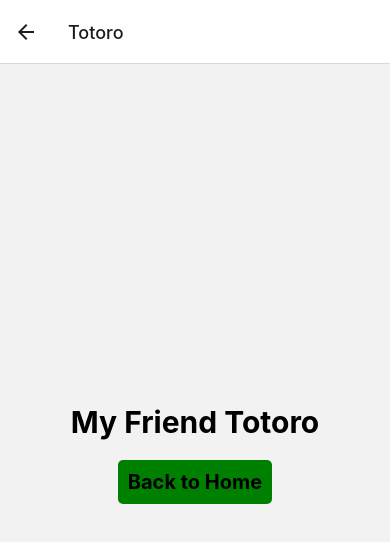
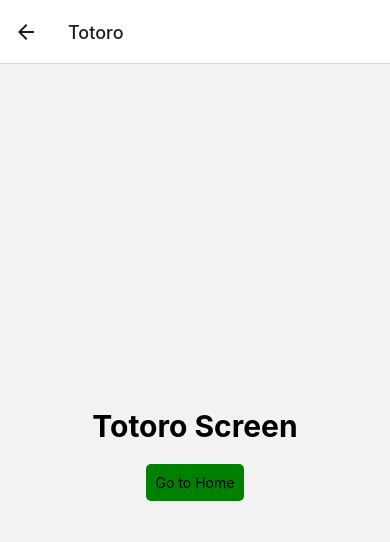
Before and after one commit to richardmsiqueira/RevisaoBoilerplate, a React Native app: screen /Totoro in a window 390 px wide. Shown: the top 542 px of the page. Built offline with nearby package versions, Linux system fonts and the light colour scheme.

Commit message:
feat: create title and text components

```diff
--- /dev/null
+++ b/src/components/MyButton/index.jsx
@@ -0,0 +1,15 @@
+import { TouchableOpacity } from 'react-native'
+import { useNavigation } from '@react-navigation/native'
+import styles from './styles'
+import TextButton from '../TextButton';
+
+const MyButton = ({ screen, name }) => {
+    const navigation = useNavigation()
+  return (
+    <TouchableOpacity style={styles.button} onPress={() => navigation.navigate(screen)}>
+        <TextButton textButton={name} />
+    </TouchableOpacity>
+  )
+};
+
+export default MyButton
--- /dev/null
+++ b/src/components/MyButton/styles.js
@@ -0,0 +1,12 @@
+import { StyleSheet } from "react-native-web";
+const styles = StyleSheet.create({
+
+button:{
+    backgroundColor: 'green',
+    padding: 10,
+    borderRadius: 5,
+    marginTop: 20,
+}
+});
+
+export default styles;
--- /dev/null
+++ b/src/components/TextButton/index.jsx
@@ -0,0 +1,13 @@
+import { View, Text } from 'react-native'
+
+import styles from './styles'
+
+const TextButton = ({ textButton }) => {
+    return (
+        <View style={styles.container}>
+        <Text style={styles.title}>{textButton}</Text>
+        </View>
+    )
+}
+
+export default TextButton;
--- /dev/null
+++ b/src/components/TextButton/styles.js
@@ -0,0 +1,11 @@
+import { StyleSheet } from "react-native-web";
+const styles = StyleSheet.create({
+
+text:{
+    fontSize: 20,
+    fontWeight: 'bold',
+},
+
+});
+
+export default styles;
--- /dev/null
+++ b/src/components/Title/index.jsx
@@ -0,0 +1,13 @@
+import { View, Text } from 'react-native'
+
+import styles from './styles'
+
+const Title = ({ title }) => {
+    return (
+        <View style={styles.container}>
+        <Text style={styles.title}>{title}</Text>
+        </View>
+    )
+}
+
+export default Title;
--- /dev/null
+++ b/src/components/Title/styles.js
@@ -0,0 +1,11 @@
+import { StyleSheet } from "react-native-web";
+const styles = StyleSheet.create({
+
+title:{
+    fontSize: 30,
+    fontWeight: 'bold',
+},
+
+});
+
+export default styles;
--- a/src/screens/Home/index.jsx
+++ b/src/screens/Home/index.jsx
@@ -1,15 +1,14 @@
-import { View, Text, TouchableOpacity } from 'react-native'
-import { useNavigation } from '@react-navigation/native'
+import { View, Text } from 'react-native'
+
 import styles from './styles'
+import MyButton from '../../components/MyButton'
+import Title from '../../components/Title'
 
 export default function Home() {
-  const navigation = useNavigation()
   return (
     <View style={styles.container}>
-      <Text style={styles.title}>Home Screen</Text>
-      <TouchableOpacity style={styles.button} onPress={() => navigation.navigate('Totoro')}>
-        <Text style={styles.text}>Go to Totoro</Text>
-        </TouchableOpacity>
+      <Title title={"Home Screen"} />
+      <MyButton screen={"Totoro"} name={"Go to Totoro"} />
     </View>
   )
 }
--- a/src/screens/Totoro/index.jsx
+++ b/src/screens/Totoro/index.jsx
@@ -1,15 +1,13 @@
 import { View, Text, TouchableOpacity } from 'react-native'
-import { useNavigation } from '@react-navigation/native'
+import MyButton from '../../components/MyButton'
 import styles from './styles'
+import Title from '../../components/Title'
 
 export default function Totoro() {
-    const navigation = useNavigation()
   return (
     <View style={styles.container}>
-      <Text style={styles.title}>My Friend Totoro</Text>
-      <TouchableOpacity style={styles.button} onPress={() => navigation.navigate('Home')}>
-        <Text style={styles.text}>Back to Home</Text>
-        </TouchableOpacity>
+      <Title title={"Totoro Screen"} />
+      <MyButton screen={"Home"} name={"Go to Home"} />
     </View>
   )
 }
```
